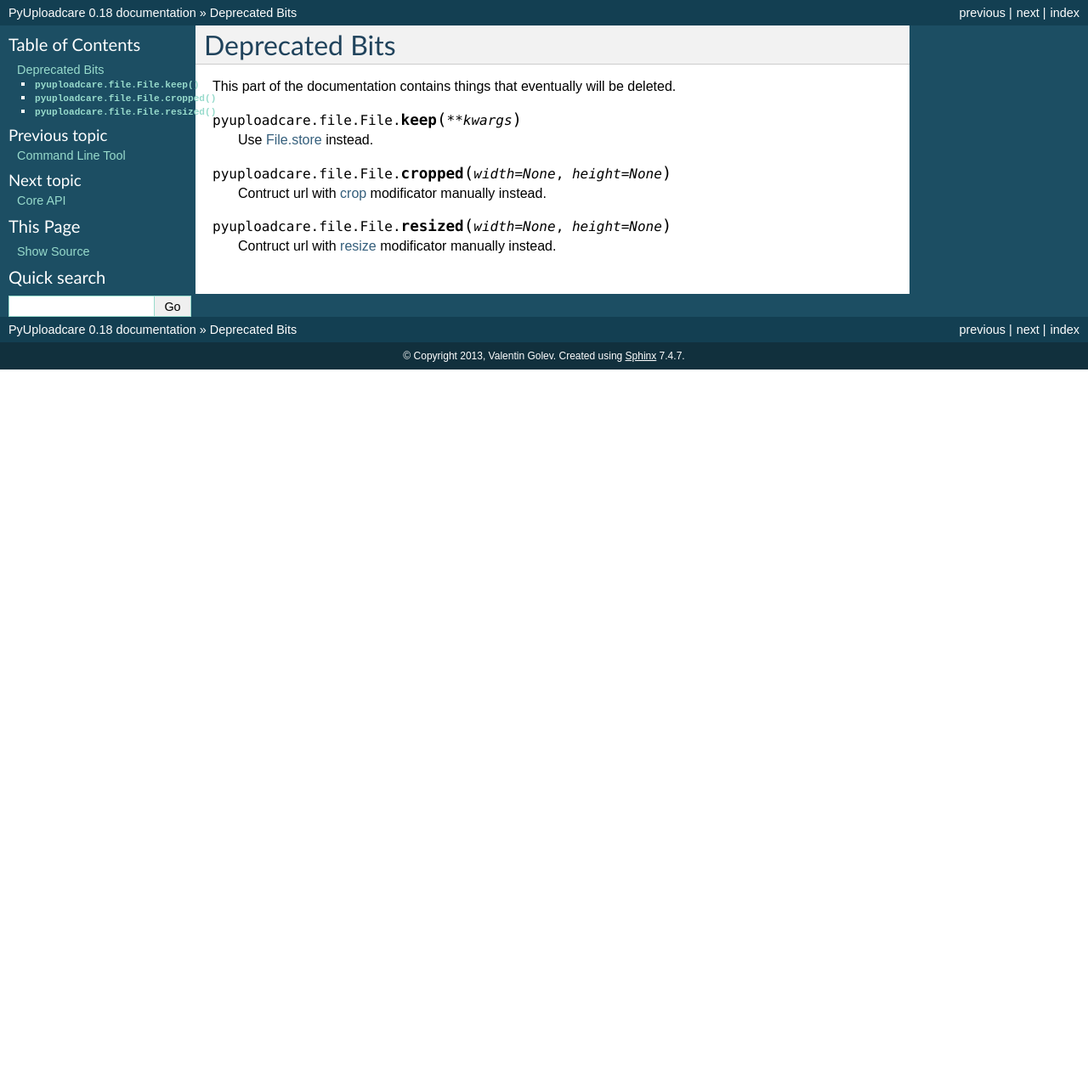
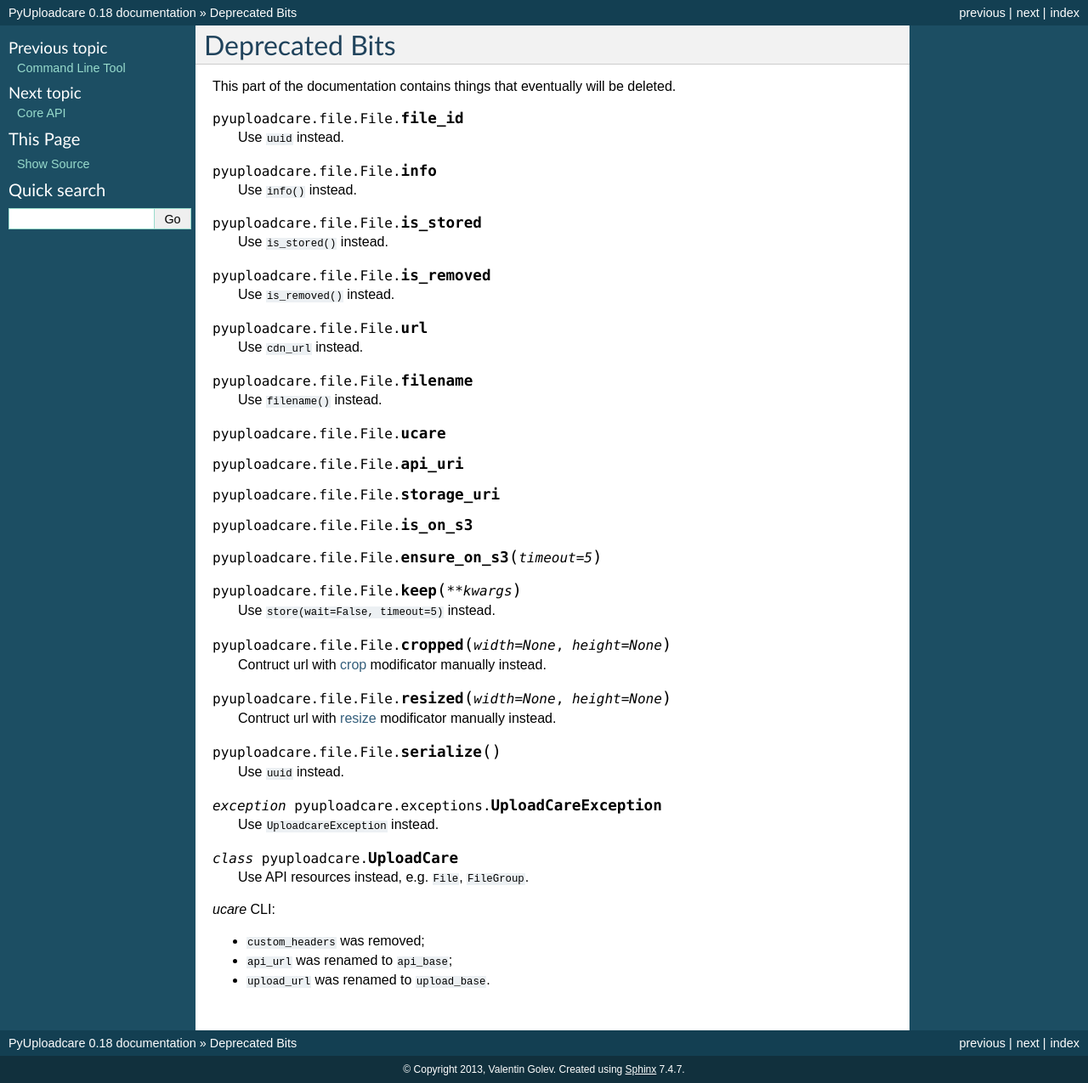
Before and after one commit to uploadcare/pyuploadcare, a Sphinx documentation site: the page built from docs/deprecated.rst, in a window 1280 px wide. Shown: the whole page at 85% size. Built offline with Sphinx 7.4.7, drawn with Linux system fonts in a browser that asks for light colours; before the commit the page ends 900 px from its top, so only the background shows below that.

Commit message:
Add more things into deprecated.rst

```diff
--- a/docs/deprecated.rst
+++ b/docs/deprecated.rst
@@ -6,17 +6,86 @@
 
 This part of the documentation contains things that eventually will be deleted.
 
+.. attribute:: pyuploadcare.file.File.file_id
+   :noindex:
+
+   Use ``uuid`` instead.
+
+.. attribute:: pyuploadcare.file.File.info
+   :noindex:
+
+   Use ``info()`` instead.
+
+.. attribute:: pyuploadcare.file.File.is_stored
+   :noindex:
+
+   Use ``is_stored()`` instead.
+
+.. attribute:: pyuploadcare.file.File.is_removed
+   :noindex:
+
+   Use ``is_removed()`` instead.
+
+.. attribute:: pyuploadcare.file.File.url
+   :noindex:
+
+   Use ``cdn_url`` instead.
+
+.. attribute:: pyuploadcare.file.File.filename
+   :noindex:
+
+   Use ``filename()`` instead.
+
+.. attribute:: pyuploadcare.file.File.ucare
+   :noindex:
+
+.. attribute:: pyuploadcare.file.File.api_uri
+   :noindex:
+
+.. attribute:: pyuploadcare.file.File.storage_uri
+   :noindex:
+
+.. attribute:: pyuploadcare.file.File.is_on_s3
+   :noindex:
+
+.. method:: pyuploadcare.file.File.ensure_on_s3(timeout=5)
+   :noindex:
+
 .. method:: pyuploadcare.file.File.keep(**kwargs)
+   :noindex:
 
-   Use :ref:`File.store <core_api-file-ref>` instead.
+   Use ``store(wait=False, timeout=5)`` instead.
 
 .. method:: pyuploadcare.file.File.cropped(width=None, height=None)
+   :noindex:
 
    Contruct url with `crop`_ modificator manually instead.
 
 .. method:: pyuploadcare.file.File.resized(width=None, height=None)
+   :noindex:
 
    Contruct url with `resize`_ modificator manually instead.
+
+.. method:: pyuploadcare.file.File.serialize()
+   :noindex:
+
+   Use ``uuid`` instead.
+
+.. exception:: pyuploadcare.exceptions.UploadCareException
+   :noindex:
+
+   Use ``UploadcareException`` instead.
+
+.. class:: pyuploadcare.UploadCare
+   :noindex:
+
+   Use API resources instead, e.g. ``File``, ``FileGroup``.
+
+*ucare* CLI:
+
+- ``custom_headers`` was removed;
+- ``api_url`` was renamed to ``api_base``;
+- ``upload_url`` was renamed to ``upload_base``.
 
 .. _crop: `CDN API`_
 .. _resize: `CDN API`_
```
